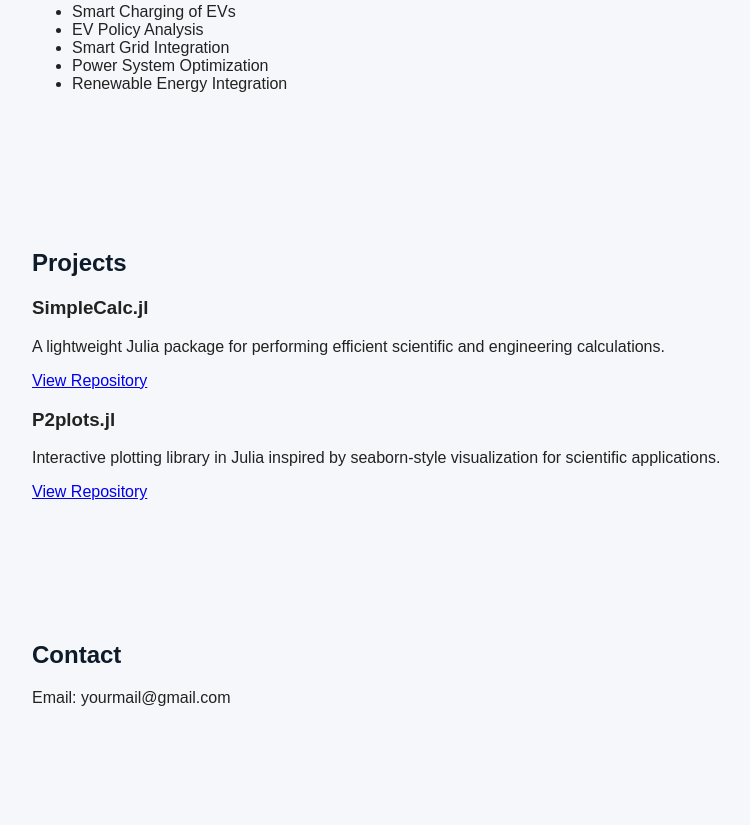
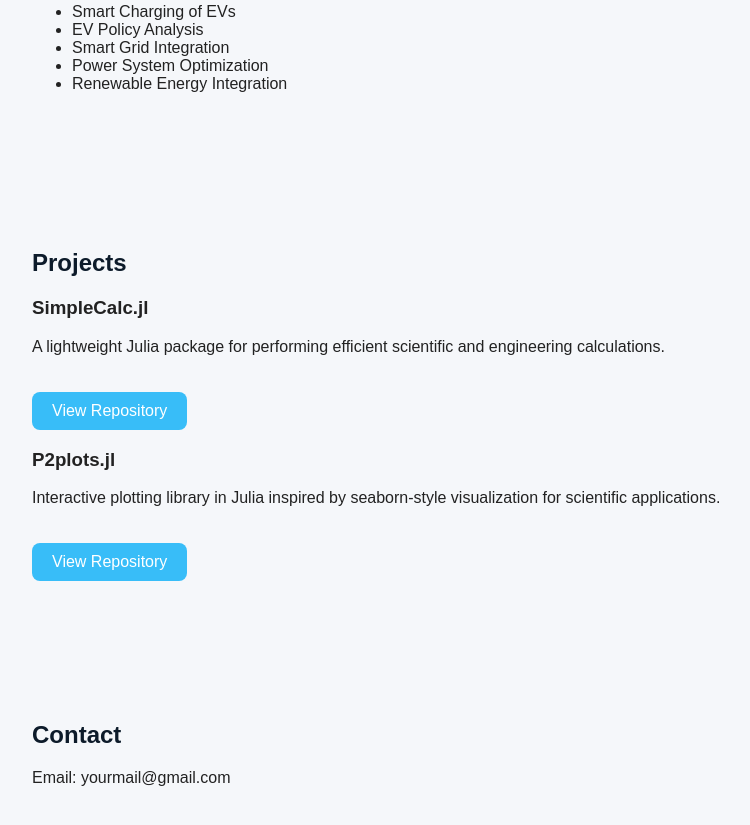
Before and after one commit to Payal-GridIntegration/payal-gridintegration.github.io, a plain HTML site: page index.html in a window 1280 px wide. Shown: the part 1284-2109 px from the top of the page, without its empty margins (96-846 px from the left). Before the commit the page ends 2067 px from the top, so only its background shows below. Drawn offline with Linux system fonts and the light colour scheme.

Commit message:
Update style.css

```diff
--- a/style.css
+++ b/style.css
@@ -59,3 +59,19 @@ section {
 h2 {
     color: #0d1b2a;
 }
+
+.project-btn{
+  display:inline-block;
+  margin-top:20px;
+  padding:10px 20px;
+  background:#38bdf8;
+  color:white;
+  text-decoration:none;
+  border-radius:8px;
+  transition:0.3s;
+}
+
+.project-btn:hover{
+  background:#0ea5e9;
+  transform:translateY(-3px);
+}
```
